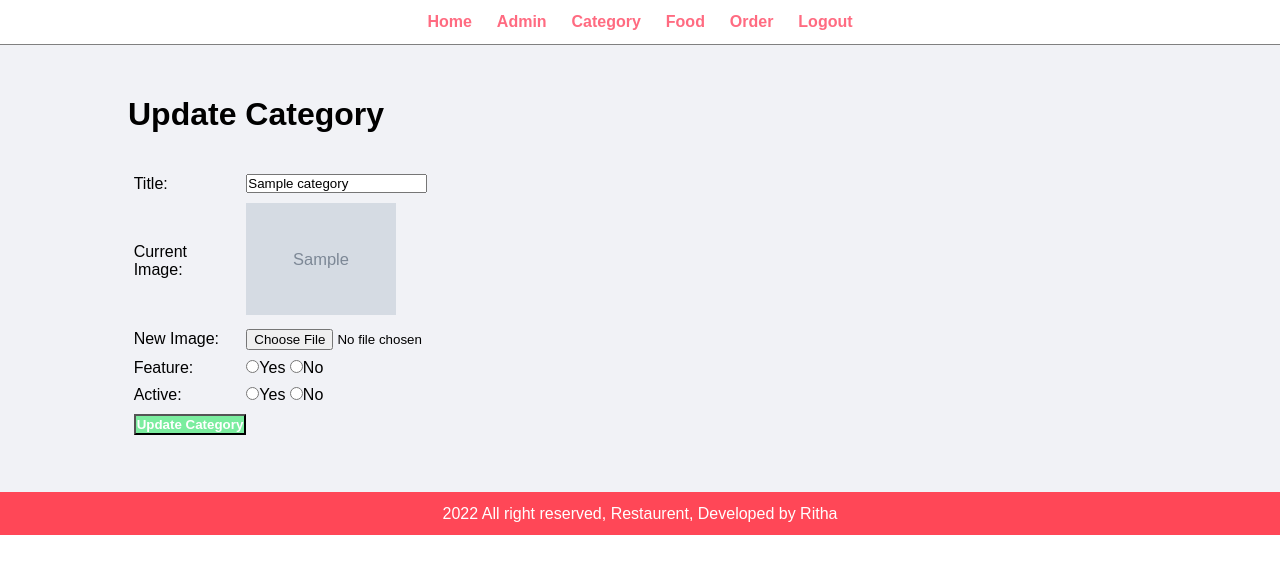
After one commit to rithaven/www.Resto.com, a PHP site: page /resto/admin/update-category.php?id=1 in a window 1280 px wide. The commit adds this page. Shown: the top 574 px of the page. Run offline with PHP 8.4, Linux system fonts and the light colour scheme; the visitor is signed in with stand-in values (Sample User, id 1); tables that the repository leaves empty or names only in its code hold one stand-in row (values such as "Sample post"); grey boxes marked "Sample" are stand-in pictures.

Commit message:
Add,UPDATE&Delete Food Category

```diff
--- /dev/null
+++ b/admin/update-category.php
@@ -0,0 +1,227 @@
+<?php include('partials/menu.php'); ?>
+
+<div class="main-content">
+    <div class="wrapper">
+        <h1> Update Category</h1>
+
+<br><br>
+
+
+
+<?php
+//Check whether the id is  set or not
+if(isset($_GET['id']))
+{
+    //Get the ID and all other details
+    // echo "Getting  the Data";
+    $id =$_GET['id'];
+    //create SQL Query to get all other details
+    $sql ="SELECT * FROM tbl_category WHERE id=$id";
+
+    //Execute the Query
+    $res = mysqli_query($conn, $sql);
+    //Count the Rows to check whether the id is valid or not
+    $count =mysqli_num_rows($res);
+
+    if($count==1)
+    {
+        //Get all the Data
+        $row = mysqli_fetch_assoc($res);
+        $title =$row['title'];
+        $current_image = $row['image_name'];
+        $featured =$row['featured'];
+        $active =$row['active'];
+    }
+    else
+    {
+        //redirect to manage category with session message
+        $_SESSION['no-category-found'] ="<div class='error'> Category not Found.</div>";
+        header('location:'.SITEURL.'admin/manage-category.php');
+
+    }
+}
+else
+{
+   //redirect to Manage Category
+   header('location:'.SITEURL.'admin/manage-category.php');
+
+}
+
+?>
+<form action="" method="POST" enctype="multipart/form-data">
+
+<table class="tbl-30">
+    <tr>
+        <td>Title:</td>
+        <td>
+            <input type="text" name="title" value="<?php echo $title; ?> ">
+
+        </td>
+    </tr>
+    <tr>
+        <td>Current Image:</td>
+        <td>
+            <?php
+            if($current_image !="")
+            {
+               //Display the Image
+               ?>
+               <img src="<?php echo SITEURL; ?>images/category/<?php echo $current_image; ?>" width="150px">
+
+               <?php
+
+            }
+            else
+            {
+               //Display Message
+               echo "<div class='error'> Image not Added</div>";
+            }
+            ?>
+
+        </td>
+    </tr>
+
+    <tr>
+        <td>New Image:</td>
+        <td>
+        <input type="file" name="image">
+
+        </td>
+    </tr>
+    <tr>
+        <td>Feature:</td>
+        <td>
+            <input <?php if($featured=="Yes"){echo "checked";} ?> type="radio" name="featured" value="Yes">Yes
+            <input <?php if($featured=="No"){echo "checked";} ?> type="radio" name="featured" value="No">No
+
+        </td>
+    </tr>
+    <tr>
+        <td>Active:</td>
+        <td>
+            <input <?php if($active=="Yes"){echo "checked";} ?> type="radio" name="active" value="Yes">Yes
+            <input <?php if($active=="No"){echo "checked";} ?> type="radio" name="active" value="No">No
+
+        </td>
+    </tr>
+    <tr>
+        <td>
+            <input type="hidden" name="current_image" value="<?php echo $current_image ?>">
+            <input type="hidden" name="id" value="<?php echo $id; ?>">
+            <input type="submit" name="submit" value="Update Category" class="btn-secondary">
+        </td>
+    </tr>
+</table>
+
+</form>
+   <?php
+
+      if(isset($_POST['submit']))
+      {
+            //   echo "clicked";
+            //1.Get all the values from our form
+            $id = $_POST['id'];
+            $title = $_POST['title'];
+            $current_image= $_POST['current_image'];
+            $featured = $_POST['featured'];
+            $active = $_POST['active'];
+
+            //2. Updating  New Image if selected
+            //check whether the image is selected or not
+            if(isset($_FILES['image']['name']))
+            {
+                //Get the Image Details
+                $image_name = $_FILES['image']['name'];
+
+                //Check whether the image is available or not
+                if($image_name != "")
+                {
+                    //Image Available
+                    //A.Upload the new Image
+
+                        //Auto Rename our Image
+                    //Get the Extension of our image(jpg, png,gif,etc) e.g. "special.food1.jpg"
+                    $ext = end(explode('.', $image_name));
+
+                    //Rename the Image
+                    $image_name = "Food_Category_".rand(000, 999).'.'.$ext;//e.g. Food_category_834.jpg
+
+                    $source_path = $_FILES['image']['tmp_name'];
+
+                    $destination_path = "../images/category/".$image_name;
+
+                    //Finally Upload the Image
+                    $upload = move_uploaded_file($source_path, $destination_path);
+
+                    //Check whether the image is uploaded or not
+                    //And if the image is not uploaded then we will stop the process and redirect with error message
+                    if($upload==false)
+                    {
+                        //Set message
+                        $_SESSION['upload'] = "<div class='error'> Failed to Upload Image.</div>";
+                        //Redirect to Add Category Page
+                        header('location:'.SITEURL.'admin/manage-category.php');
+                        //stop the Process
+                        die();
+                    }
+
+                    //B.Remove the current Image
+                    if($current_image!="")
+                    {
+                        $remove_path = "../images/category/".$current_image;
+                        $remove = unlink($remove_path);
+
+                         //Check whether the image is removed or not
+                         //If failed to remove then display message and stop the process
+                         if($remove==false)
+                         {
+                             //Failed to remove image
+                             $_SESSION['failed-remove'] = "<div class='error'>Failed to remove current Image.</div>";
+                             header('location:'.SITEURL.'admin/manage-category.php');
+                             die();//Stop the Process
+
+                         }
+                    }
+
+                }
+                else
+                {
+                       $image_name = $current_image;
+                }
+            }
+            else
+            {
+                $image_name = $current_image;
+            }
+            //3.Update the Database
+            $sql2 = "UPDATE tbl_category SET
+                title = '$title',
+                image_name = '$image_name',
+                featured = '$featured',
+                active = '$active'
+                WHERE id=$id
+            ";
+            //Execute the Query
+            $res2 = mysqli_query($conn, $sql2);
+
+            //4. Redirect to Manage Category with Message
+            //CHeck whether executed or not
+            if($res2==true)
+            {
+                //Category Updated
+                $_SESSION['update'] = "<div class='success'>Category Updated Successfully.</div>";
+                header('location:'.SITEURL.'admin/manage-category.php');
+
+            }
+            else
+            {
+                //Failed to Update category
+                $_SESSION['update'] = "<div class='error'>Failed to Update Category</div>";
+                header('location:'.SITEURL.'admin/manage-category.php');
+
+            }
+        }
+   ?>
+    </div>
+</div>
+<?php include('partials/footer.php'); ?>
```
Also changed, not shown: admin/add-category.php (+8 -0 lines), admin/manage-category.php (+31 -1 lines), images/category/Food_Category_103.jpg (added), images/category/Food_Category_340.jpg (deleted), images/category/Food_Category_599.jpg (added), images/category/Food_Category_610.jpg (added), images/category/google kamugisha.jpg (deleted).
